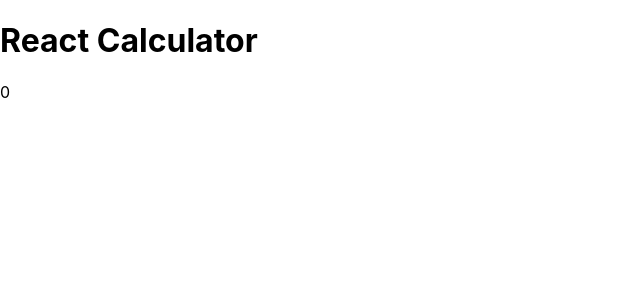
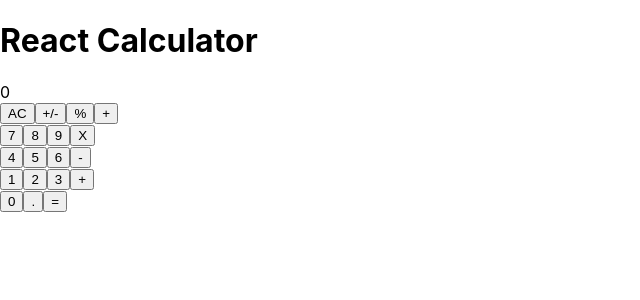
Before and after one commit to sumaerjolly/react-math-calculator, a React (Create React App) app: page / in a window 1280 px wide. Shown: the top 300 px of the page, without its empty margins (0-640 px from the left). Built offline with nearby package versions, Linux system fonts and the light colour scheme.

Commit message:
added button Panel to show on page

```diff
--- a/package.json
+++ b/package.json
@@ -8,7 +8,8 @@
     "@testing-library/user-event": "^7.1.2",
     "react": "^16.12.0",
     "react-dom": "^16.12.0",
-    "react-scripts": "3.3.0"
+    "react-scripts": "3.3.0",
+    "uuid": "^3.4.0"
   },
   "scripts": {
     "start": "react-scripts start",
--- a/src/components/App.js
+++ b/src/components/App.js
@@ -1,5 +1,6 @@
 import React, { Component } from 'react'
 import Display from './Display';
+import ButtonPanel from "./ButtonPanel";
 
 export class App extends Component {
   state = {
@@ -10,6 +11,7 @@ export class App extends Component {
       <div className="app">
         <h1>React Calculator</h1>
         <Display result={this.state.result} />
+        <ButtonPanel />
       </div>
     )
   }
--- a/src/components/Button.js
+++ b/src/components/Button.js
@@ -1,9 +1,10 @@
 import React from 'react';
 import PropTypes from 'prop-types';
 
-const Button = (props) => {
-	<button type="button">{props.name}</button>
-};
+const Button = (props) => (
+  <button type="button">{ props.name }</button>
+);
+
 
 Button.propTypes = {
 	name: PropTypes.string,
--- a/src/components/ButtonPanel.js
+++ b/src/components/ButtonPanel.js
@@ -1 +1,40 @@
 import React from 'react';
+import Button from './Button';
+
+const ButtonPanel = () => {
+  return (
+    <div className="buttonPanel">
+      <div className="row-1">
+        <Button name="AC"></Button>
+        <Button name="+/-"></Button>
+        <Button name="%"></Button>
+        <Button name="+"></Button>
+      </div>
+      <div className="row-2">
+        <Button name="7"></Button>
+        <Button name="8"></Button>
+        <Button name="9"></Button>
+        <Button name="X"></Button>
+      </div>
+			<div className="row-3">
+        <Button name="4"></Button>
+        <Button name="5"></Button>
+        <Button name="6"></Button>
+        <Button name="-"></Button>
+      </div>
+			<div className="row-4">
+        <Button name="1"></Button>
+        <Button name="2"></Button>
+        <Button name="3"></Button>
+        <Button name="+"></Button>
+      </div>
+			<div className="row-5">
+        <Button name="0"></Button>
+        <Button name="."></Button>
+        <Button name="="></Button>
+      </div>
+    </div>
+  );
+};
+
+export default ButtonPanel;
```
Also changed, not shown: src/index.js (line endings or trailing spaces).
